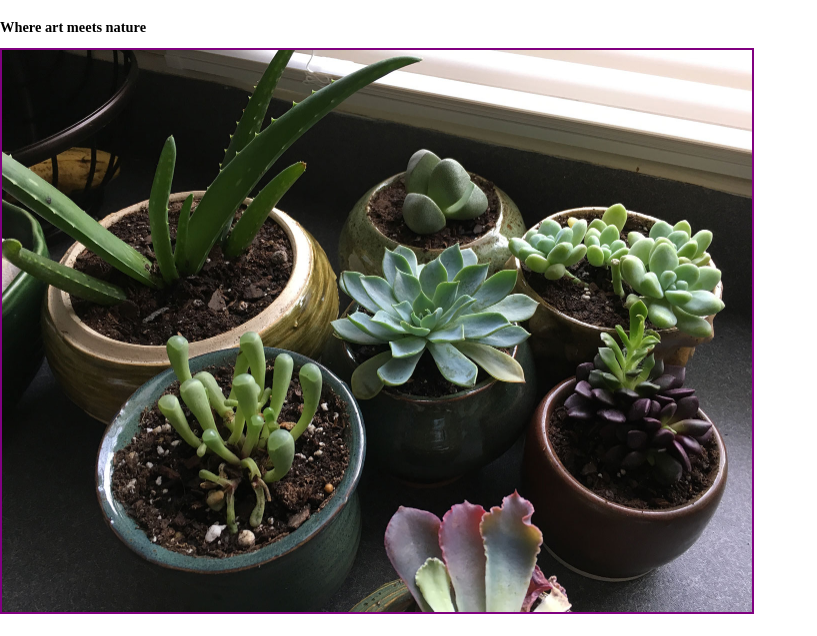
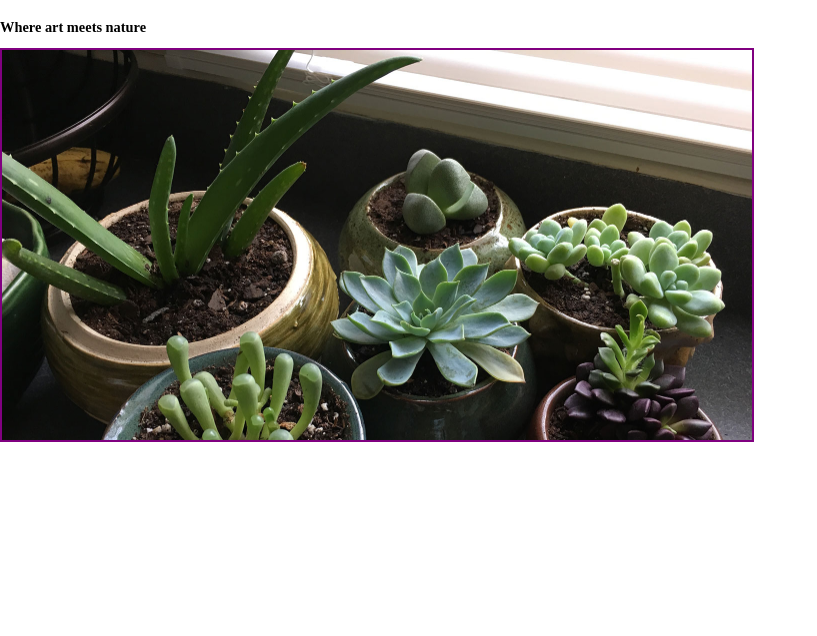
Before and after one commit to gingin77/Bent_Creek_Ceramics, a plain HTML site: page index.html in a window 1280 px wide. Shown: the part 384-1020 px from the top of the page, without its empty margins (0-817 px from the left). After the commit the page ends 848 px from the top, so only its background shows below. Drawn offline with Linux system fonts and the light colour scheme.

Commit message:
Yay - I finally have the crop funciton working... by using object-fit - cover, object-position top, and overflow -  hidden.

```diff
--- a/styles.css
+++ b/styles.css
@@ -46,6 +46,11 @@ section{
 
 #image1{
   border: 2px solid purple;
+  width: 750px;
+  height: 390px;
+  object-fit: cover;
+  object-position: top;
+  overflow: hidden;
 }
 
 
```
